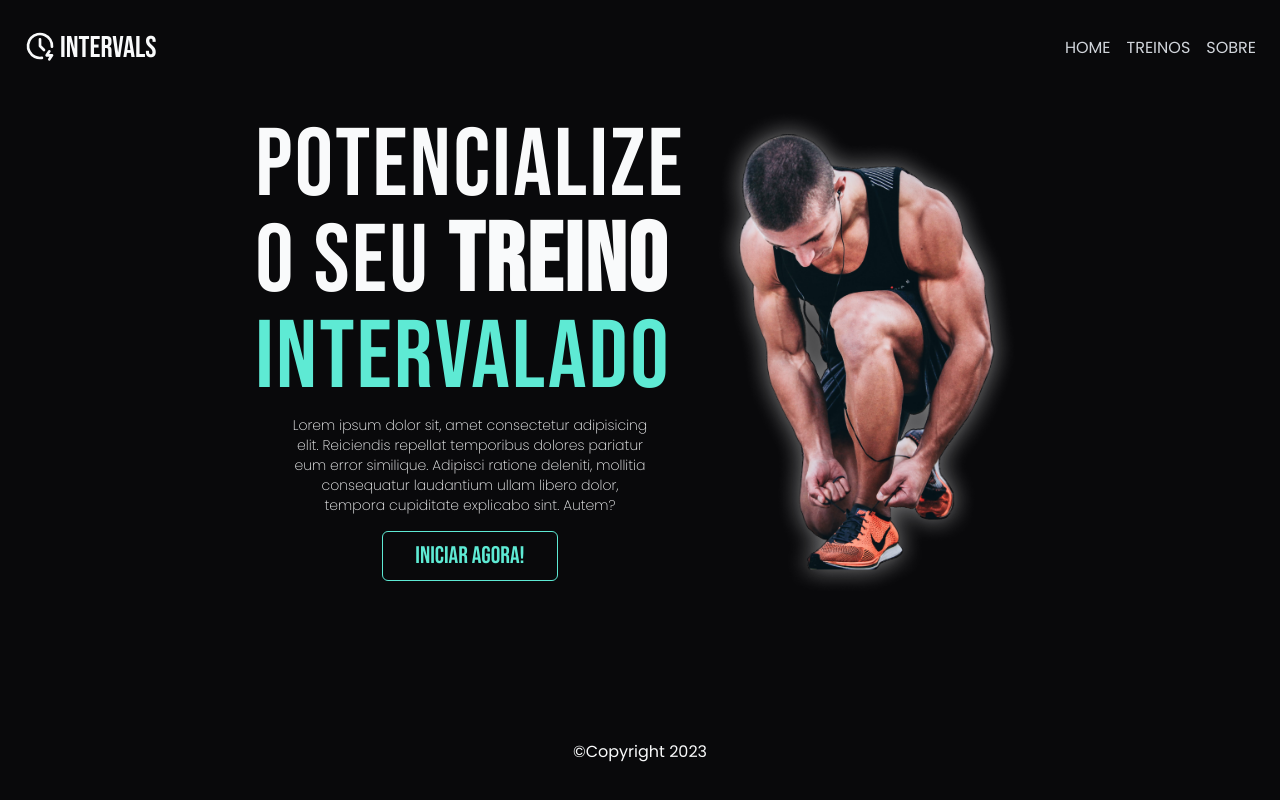
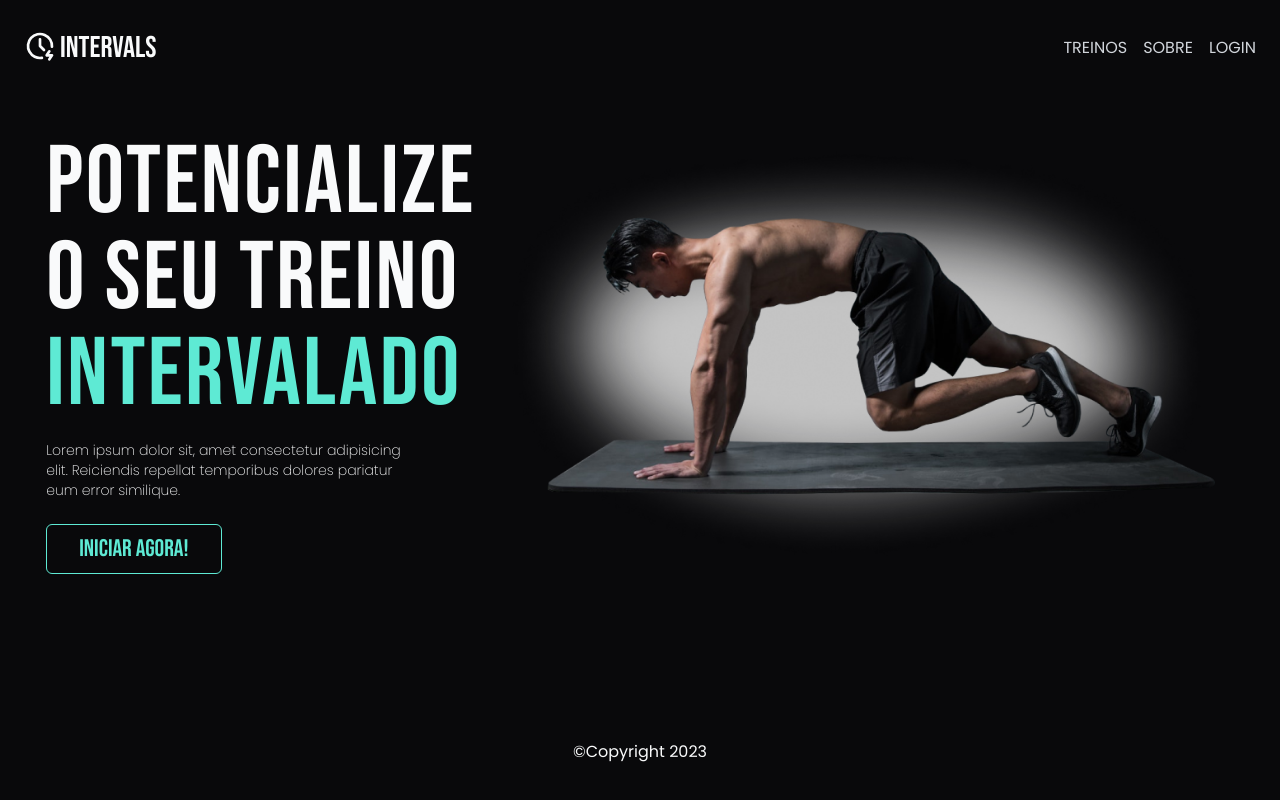
Before and after one commit to johnnysn/intervals, a Next.js app: page / in a window 1280 px wide. Built offline with nearby package versions, Linux system fonts and the light colour scheme.

Commit message:
feat: Hero section

```diff
--- a/src/app/header.tsx
+++ b/src/app/header.tsx
@@ -1,27 +1,41 @@
-import React from 'react'
-import { bebas } from './fonts'
-import Link from 'next/link'
-import Image from 'next/image'
+import React from 'react';
+import { bebas } from './fonts';
+import Link from 'next/link';
+import Image from 'next/image';
 
-type Props = {}
+type Props = {};
 
 export default function Header({}: Props) {
   return (
-    <header className='min-h-[96px] flex items-center justify-center px-2 md:px-6'>
-      <div className='flex justify-between items-center w-full max-w-screen-xl'>
-        <div className={`${bebas.className} text-3xl flex gap-1 items-start`}>
-          <Image src={'/logo.svg'} width={32} height={32} alt='Intervals logo' />
+    <header className="min-h-[96px] flex items-center justify-center px-2 md:px-6">
+      <div className="flex justify-between items-center w-full max-w-screen-xl">
+        <Link
+          href={'/'}
+          className={`${bebas.className} text-3xl flex gap-1 items-start text-gray-50`}
+        >
+          <Image
+            src={'/logo.svg'}
+            width={32}
+            height={32}
+            alt="Intervals logo"
+          />
           <span>Intervals</span>
-        </div>
+        </Link>
 
         <nav>
-          <ul className='flex gap-4 uppercase'>
-            <li><Link href={'/'}>Home</Link></li>
-            <li><Link href={'/treinos'}>Treinos</Link></li>
-            <li><Link href={'/about'}>Sobre</Link></li>
+          <ul className="flex gap-4 uppercase">
+            <li>
+              <Link href={'/treinos'}>Treinos</Link>
+            </li>
+            <li>
+              <Link href={'/about'}>Sobre</Link>
+            </li>
+            <li>
+              <Link href={'/Login'}>Login</Link>
+            </li>
           </ul>
         </nav>
       </div>
     </header>
-  )
+  );
 }
--- a/src/app/page.tsx
+++ b/src/app/page.tsx
@@ -4,28 +4,26 @@ import { bebas } from './fonts';
 export default function Home() {
   return (
     <section id="hero">
-      <div className="flex flex-col md:flex-row-reverse justify-center items-center p-2">
+      <div className="flex flex-col md:flex-row-reverse md:justify-around md:mx-6 md:mt-4 lg:mt-8 justify-center items-center p-2">
         <Image
           src={'/hero.png'}
           alt={'Atleta'}
-          width={316}
-          height={528}
-          className="h-auto w-[150px] md:w-[316px]"
+          width={868}
+          height={389}
+          className="h-auto w-[320px] md:w-[50%] lg:w-[60%]"
         />
-        <div className="md:mr-6 flex flex-col gap-2 items-center">
+        <div className="flex flex-col items-center md:items-start gap-4">
           <h2
-            className={`${bebas.className} text-6xl md:text-8xl leading-none tracking-wide`}
+            className={`${bebas.className} text-6xl md:text-7xl lg:text-8xl leading-none tracking-wide`}
           >
             Potencialize <br />o seu{' '}
-            <span className="font-semibold">treino</span> <br />
+            <span className="font-light">treino</span> <br />
             <span className=" text-teal-300">intervalado</span>
           </h2>
 
-          <p className="font-extralight text-sm max-w-[360px] text-center">
+          <p className="font-extralight text-sm max-w-[360px] text-center md:text-left">
             Lorem ipsum dolor sit, amet consectetur adipisicing elit. Reiciendis
-            repellat temporibus dolores pariatur eum error similique. Adipisci
-            ratione deleniti, mollitia consequatur laudantium ullam libero
-            dolor, tempora cupiditate explicabo sint. Autem?
+            repellat temporibus dolores pariatur eum error similique.
           </p>
 
           <button className={`mt-2 border border-teal-300 py-2 px-8 rounded-md bg-transparent hover:bg-teal-300 ${bebas.className} text-teal-300 hover:text-zinc-950 transition-colors duration-300 text-center text-2xl`}>
```
Also changed, not shown: public/hero.png.
